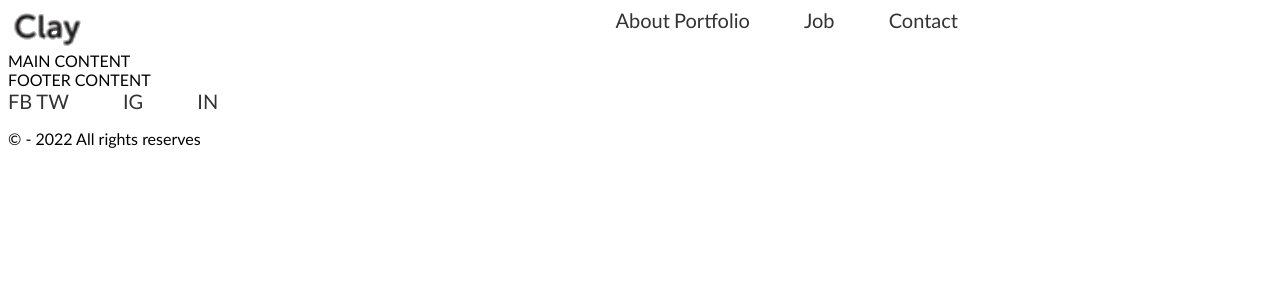
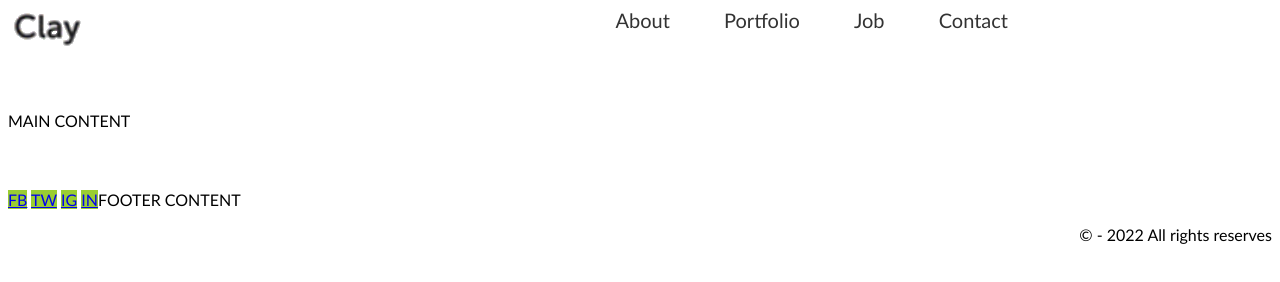
Before and after one commit to vgulbickaja/39-astro-fetus, a website: page index.html in a window 1280 px wide. Drawn offline with Linux system fonts and the light colour scheme.

Commit message:
Footer style #2

```diff
--- a/main.css
+++ b/main.css
@@ -15,7 +15,14 @@ footer {
     width: 1000px;
     margin-left: 0 calc(50% - 500px);
 
+body > * {
+    margin-bottom: 60px;
 
+}
+
+body > *:nth-child(2) {
+    margin-bottom: 0;
+}
 }
 
 img {
@@ -27,22 +34,35 @@ nav {
 
 }
 
-a {
+nav > a {
     color:#333;
     text-decoration: none;
     font-size: 20px;
-    margin-right: 50px;
+    margin-left: 50px;
 }
 
-a:first-child {
+nav > a:first-child {
     margin:0;
 
 }
 
-    a:hover {
+nav > a:hover {
         text-decoration: underline;
         color: #649;
         cursor: crosshair;
 
 
     }
+main {
+    margin-top: 60px;
+    margin-bottom: 60px;
+}
+div {
+    float: left;
+}
+div > a {
+    background-color: yellowgreen;
+}
+p {
+    float: right;
+}
```
